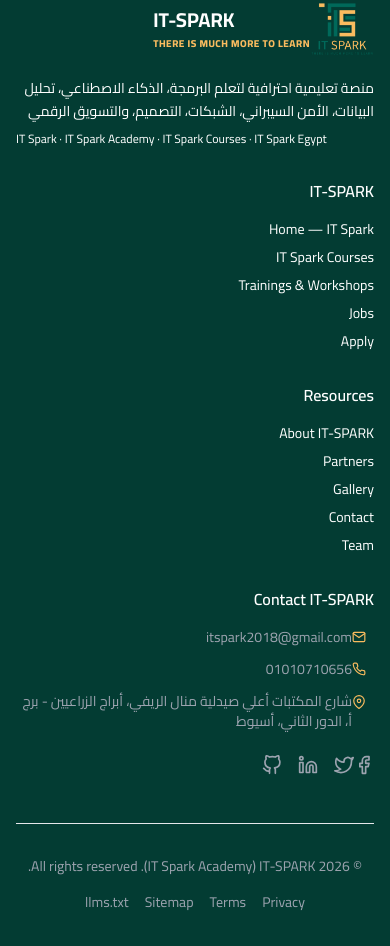
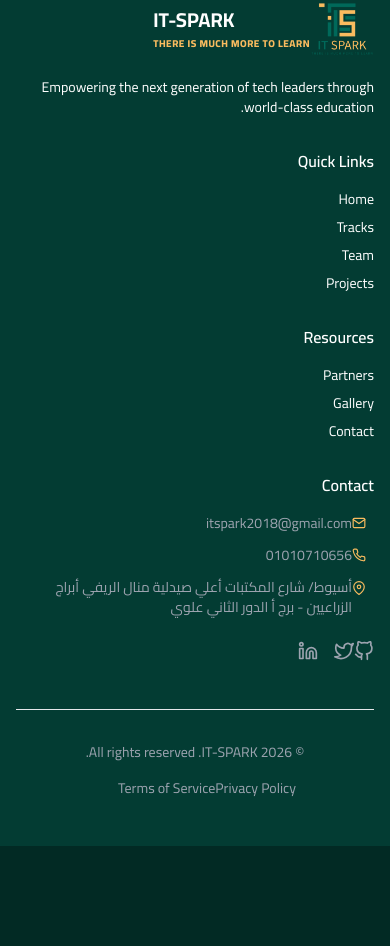
Before and after one commit to mohammedtarek206/IT-SPARK, a Next.js app: page /cart in a window 390 px wide. Shown: the part 960-1906 px from the top of the page. After the commit the page ends 1806 px from the top, so only its background shows below. Built offline with nearby package versions, Linux system fonts and the light colour scheme; no server answers.

Commit message:
feat: latest updates

```diff
--- a/app/page.tsx
+++ b/app/page.tsx
@@ -1,4 +1,3 @@
-import type { Metadata } from 'next';
 import Hero from '@/components/Hero';
 import Stats from '@/components/Stats';
 import About from '@/components/About';
@@ -8,29 +7,6 @@
 import CTA from '@/components/CTA';
 import FeaturedCourses from '@/components/FeaturedCourses';
 import LatestVideos from '@/components/LatestVideos';
-import { createPageMetadata } from '@/lib/seo/metadata';
-import { HOME_METADATA } from '@/lib/seo/config';
-
-export const metadata: Metadata = createPageMetadata({
-  title: HOME_METADATA.title,
-  description: HOME_METADATA.description,
-  path: '/',
-  keywords: [
-    'IT Spark',
-    'IT-SPARK',
-    'IT Spark Academy',
-    'IT Spark Courses',
-    'IT Spark Egypt',
-    'كورسات برمجة',
-    'AI Courses',
-    'Cyber Security',
-    'React',
-    'Angular',
-    'Python',
-    'ICDL',
-    'CCNA',
-  ],
-});
 
 export default function Home() {
   return (
--- a/components/Footer.tsx
+++ b/components/Footer.tsx
@@ -1,11 +1,8 @@
 import Link from 'next/link';
 import Image from 'next/image';
-import { FiMail, FiPhone, FiMapPin, FiGithub, FiTwitter, FiLinkedin, FiFacebook } from 'react-icons/fi';
-import { BRAND, SOCIAL_LINKS } from '@/lib/seo/config';
+import { FiMail, FiPhone, FiMapPin, FiGithub, FiTwitter, FiLinkedin } from 'react-icons/fi';
 
 export default function Footer() {
-  const year = new Date().getFullYear();
-
   return (
     <footer className="bg-surface border-t border-border">
       <div className="container mx-auto px-4 py-12">
@@ -15,177 +12,79 @@
               <div className="relative w-16 h-16 flex items-center justify-center shrink-0">
                 <Image
                   src="/logo.png"
-                  alt="IT-SPARK Logo — IT Spark Academy Egypt"
+                  alt="IT-SPARK Logo"
                   fill
                   className="object-contain"
-                  sizes="64px"
                 />
               </div>
               <div className="flex flex-col">
-                <span className="text-xl font-bold text-foreground leading-tight" dir="ltr">
-                  IT-SPARK
-                </span>
-                <span className="text-[10px] text-accent font-extrabold tracking-wider mt-1" dir="ltr">
-                  THERE IS MUCH MORE TO LEARN
-                </span>
+                <span className="text-xl font-bold text-foreground leading-tight" dir="ltr">IT-SPARK</span>
+                <span className="text-[10px] text-accent font-extrabold tracking-wider mt-1" dir="ltr">THERE IS MUCH MORE TO LEARN</span>
               </div>
             </div>
-            <p className="text-foreground/60 text-sm leading-relaxed" dir="rtl">
-              {BRAND.taglineAr}
-            </p>
-            <p className="text-foreground/50 text-xs mt-2" dir="ltr">
-              IT Spark · IT Spark Academy · IT Spark Courses · IT Spark Egypt
+            <p className="text-foreground/60 text-sm">
+              Empowering the next generation of tech leaders through world-class education.
             </p>
           </div>
 
+          {/* Quick Links */}
           <div>
-            <h3 className="font-semibold text-foreground mb-4">IT-SPARK</h3>
+            <h3 className="font-semibold text-foreground mb-4">Quick Links</h3>
             <ul className="space-y-2 text-foreground/60 text-sm">
-              <li>
-                <Link href="/" className="hover:text-primary transition-colors">
-                  Home — IT Spark
-                </Link>
-              </li>
-              <li>
-                <Link href="/courses" className="hover:text-primary transition-colors">
-                  IT Spark Courses
-                </Link>
-              </li>
-              <li>
-                <Link href="/training-courses" className="hover:text-primary transition-colors">
-                  Trainings & Workshops
-                </Link>
-              </li>
-              <li>
-                <Link href="/jobs" className="hover:text-primary transition-colors">
-                  Jobs
-                </Link>
-              </li>
-              <li>
-                <Link href="/apply" className="hover:text-primary transition-colors">
-                  Apply
-                </Link>
-              </li>
+              <li><Link href="/" className="hover:text-primary transition-colors">Home</Link></li>
+              <li><Link href="/tracks" className="hover:text-primary transition-colors">Tracks</Link></li>
+              <li><Link href="/team" className="hover:text-primary transition-colors">Team</Link></li>
+              <li><Link href="/projects" className="hover:text-primary transition-colors">Projects</Link></li>
             </ul>
           </div>
 
+          {/* Resources */}
           <div>
             <h3 className="font-semibold text-foreground mb-4">Resources</h3>
             <ul className="space-y-2 text-foreground/60 text-sm">
-              <li>
-                <Link href="/about" className="hover:text-primary transition-colors">
-                  About IT-SPARK
-                </Link>
-              </li>
-              <li>
-                <Link href="/partners" className="hover:text-primary transition-colors">
-                  Partners
-                </Link>
-              </li>
-              <li>
-                <Link href="/media" className="hover:text-primary transition-colors">
-                  Gallery
-                </Link>
-              </li>
-              <li>
-                <Link href="/contact" className="hover:text-primary transition-colors">
-                  Contact
-                </Link>
-              </li>
-              <li>
-                <Link href="/team" className="hover:text-primary transition-colors">
-                  Team
-                </Link>
-              </li>
+              <li><Link href="/partners" className="hover:text-primary transition-colors">Partners</Link></li>
+              <li><Link href="/media" className="hover:text-primary transition-colors">Gallery</Link></li>
+              <li><Link href="/contact" className="hover:text-primary transition-colors">Contact</Link></li>
             </ul>
           </div>
 
+          {/* Contact Info */}
           <div>
-            <h3 className="font-semibold text-foreground mb-4">Contact IT-SPARK</h3>
+            <h3 className="font-semibold text-foreground mb-4">Contact</h3>
             <ul className="space-y-3 text-gray-400 text-sm">
               <li className="flex items-center">
-                <FiMail className="mr-2 text-accent shrink-0" aria-hidden />
-                <a href={`mailto:${BRAND.email}`} className="hover:text-accent">
-                  {BRAND.email}
-                </a>
+                <FiMail className="mr-2 text-accent" />
+                itspark2018@gmail.com
               </li>
               <li className="flex items-center">
-                <FiPhone className="mr-2 text-accent shrink-0" aria-hidden />
-                <a href={`tel:${BRAND.phone.replace(/\s/g, '')}`} className="hover:text-accent">
+                <FiPhone className="mr-2 text-accent" />
                 01010710656
-                </a>
               </li>
               <li className="flex items-start">
-                <FiMapPin className="mr-2 mt-1 text-accent shrink-0" aria-hidden />
-                <span dir="rtl">{BRAND.address.streetAddress}، {BRAND.address.addressLocality}</span>
+                <FiMapPin className="mr-2 mt-1 text-accent shrink-0" />
+                <span dir="rtl">أسيوط/ شارع المكتبات أعلي صيدلية منال الريفي أبراج الزراعيين - برج أ الدور الثاني علوي</span>
               </li>
             </ul>
             <div className="flex space-x-4 mt-6">
-              {SOCIAL_LINKS.facebook ? (
-                <a
-                  href={SOCIAL_LINKS.facebook}
-                  rel="noopener noreferrer"
-                  target="_blank"
-                  aria-label="IT-SPARK on Facebook"
-                  className="text-gray-400 hover:text-accent transition-colors"
-                >
-                  <FiFacebook className="w-5 h-5" />
+              <a href="#" className="text-gray-400 hover:text-accent transition-colors">
+                <FiGithub className="w-5 h-5" />
               </a>
-              ) : null}
-              {SOCIAL_LINKS.twitter ? (
-                <a
-                  href={SOCIAL_LINKS.twitter}
-                  rel="noopener noreferrer"
-                  target="_blank"
-                  aria-label="IT-SPARK on Twitter"
-                  className="text-gray-400 hover:text-accent transition-colors"
-                >
+              <a href="#" className="text-gray-400 hover:text-accent transition-colors">
                 <FiTwitter className="w-5 h-5" />
               </a>
-              ) : null}
-              {SOCIAL_LINKS.linkedin ? (
-                <a
-                  href={SOCIAL_LINKS.linkedin}
-                  rel="noopener noreferrer"
-                  target="_blank"
-                  aria-label="IT-SPARK on LinkedIn"
-                  className="text-gray-400 hover:text-accent transition-colors"
-                >
+              <a href="#" className="text-gray-400 hover:text-accent transition-colors">
                 <FiLinkedin className="w-5 h-5" />
               </a>
-              ) : null}
-              {SOCIAL_LINKS.github ? (
-                <a
-                  href={SOCIAL_LINKS.github}
-                  rel="noopener noreferrer"
-                  target="_blank"
-                  aria-label="IT-SPARK on GitHub"
-                  className="text-gray-400 hover:text-accent transition-colors"
-                >
-                  <FiGithub className="w-5 h-5" />
-                </a>
-              ) : null}
             </div>
           </div>
         </div>
 
-        <div className="mt-12 pt-8 border-t border-primary/20 flex flex-col md:flex-row justify-between items-center text-sm text-gray-400 gap-4">
-          <p>
-            © {year} <span dir="ltr">IT-SPARK</span> (IT Spark Academy). All rights reserved.
-          </p>
-          <div className="flex flex-wrap justify-center gap-4 md:gap-6">
-            <Link href="/privacy" className="hover:text-accent transition-colors">
-              Privacy
-            </Link>
-            <Link href="/terms" className="hover:text-accent transition-colors">
-              Terms
-            </Link>
-            <a href="/sitemap.xml" className="hover:text-accent transition-colors">
-              Sitemap
-            </a>
-            <a href="/llms.txt" className="hover:text-accent transition-colors">
-              llms.txt
-            </a>
+        {/* Bottom Bar */}
+        <div className="mt-12 pt-8 border-t border-primary/20 flex flex-col md:flex-row justify-between items-center text-sm text-gray-400">
+          <p>© {new Date().getFullYear()} <span dir="ltr">IT-SPARK</span>. All rights reserved.</p>
+          <div className="flex space-x-6 mt-4 md:mt-0">
+            <Link href="/privacy" className="hover:text-accent transition-colors">Privacy Policy</Link>
+            <Link href="/terms" className="hover:text-accent transition-colors">Terms of Service</Link>
           </div>
         </div>
       </div>
--- a/components/Hero.tsx
+++ b/components/Hero.tsx
@@ -1,179 +1,165 @@
 'use client';
 
 import { useState, useEffect } from 'react';
-import { motion } from 'framer-motion';
-import { FiCode, FiShield, FiCpu, FiPlay, FiArrowRight, FiArrowLeft } from 'react-icons/fi';
+import { motion, AnimatePresence } from 'framer-motion';
+import { FiCode, FiShield, FiCpu, FiPlay, FiVolume2, FiVolumeX } from 'react-icons/fi';
 import Link from 'next/link';
 import { useLanguage } from '@/lib/LanguageContext';
-import HomeHeroMedia from '@/components/HomeHeroMedia';
-import { HOME_METADATA } from '@/lib/seo/config';
-import { getCoursePath } from '@/lib/seo/slug';
-
-interface FeaturedCourse {
-  _id: string;
-  slug?: string;
-  title: string;
-  shortDescription?: string;
-  description?: string;
-  thumbnail?: string;
-  previewVideoUrl?: string;
-  isFree?: boolean;
-  price?: number;
-}
+import { getDriveDirectLink, getDriveEmbedLink, getDriveStreamLink } from '@/lib/media';
 
 export default function Hero() {
   const { t, lang } = useLanguage();
-  const isRtl = lang === 'ar';
-  const [featured, setFeatured] = useState<FeaturedCourse | null>(null);
-  const [loading, setLoading] = useState(true);
-
+  const [videoLink, setVideoLink] = useState('https://www.youtube.com/watch?v=dQw4w9WgXcQ');
+  const [isMuted, setIsMuted] = useState(true);
   useEffect(() => {
-    fetch('/api/home/content')
-      .then((res) => res.json())
-      .then((data) => {
-        if (data.featuredCourse) setFeatured(data.featuredCourse);
+    fetch('/api/settings')
+      .then(res => res.json())
+      .then(data => {
+        if (data.introVideoUrl) setVideoLink(data.introVideoUrl);
       })
-      .catch((err) => console.error('Failed to fetch featured course:', err))
-      .finally(() => setLoading(false));
+      .catch(err => console.error('Failed to fetch Hero settings:', err));
   }, []);
 
-  const description =
-    featured?.shortDescription?.trim() ||
-    featured?.description?.trim() ||
-    t('hero_desc');
+  return (
+    <section className="relative min-h-screen flex items-center justify-center overflow-hidden bg-background pt-32 lg:pt-20">
+      {/* Animated Background */}
+      <div className="absolute inset-0 cyber-grid opacity-5"></div>
+      <div className="absolute inset-0 bg-gradient-to-r from-primary/20 via-transparent to-accent/20 animate-gradient"></div>
 
-  const courseHref = featured ? getCoursePath(featured) : '/courses';
-
-  return (
-    <section className="relative w-full overflow-hidden bg-background" aria-label="IT-SPARK Home">
-      <div className="relative min-h-[72vh] sm:min-h-[80vh] lg:min-h-[88vh] w-full">
-        {loading ? (
-          <div className="absolute inset-0 bg-slate-900 animate-pulse" aria-hidden />
-        ) : featured ? (
-          <HomeHeroMedia
-            thumbnail={featured.thumbnail}
-            videoUrl={featured.previewVideoUrl}
-            title={featured.title}
-          />
-        ) : (
-          <div className="absolute inset-0 bg-gradient-to-br from-slate-950 via-primary/20 to-slate-900" aria-hidden />
-        )}
-
-        <div className="absolute inset-0 bg-gradient-to-t from-background via-background/85 to-background/30" />
-        <div className="absolute inset-0 bg-gradient-to-r from-background/80 via-transparent to-background/40 rtl:bg-gradient-to-l" />
-
-        <div className="absolute inset-0 flex flex-col justify-end">
-          <div className="container mx-auto px-4 pb-10 sm:pb-14 lg:pb-20 pt-28 lg:pt-24 relative z-10">
-            <motion.div
-              initial={{ opacity: 0, y: 24 }}
+      {/* Content */}
+      <div className="container mx-auto px-4 relative z-10">
+        <div className="flex flex-col lg:flex-row items-center gap-12">
+          <div className="flex-1 text-center lg:text-start rtl:lg:text-start">
+            <motion.h1
+              initial={{ opacity: 0, y: 20 }}
               animate={{ opacity: 1, y: 0 }}
-              transition={{ duration: 0.7 }}
-              className="max-w-3xl"
-            >
-              <h1
-                className="text-xl sm:text-2xl md:text-3xl font-black text-white leading-tight mb-2 drop-shadow-lg"
+              transition={{ duration: 0.6 }}
+              className="text-4xl sm:text-5xl md:text-7xl font-extrabold mb-2 bg-gradient-to-r from-primary via-purple-500 to-accent bg-clip-text text-transparent inline-block pr-2 pb-2 tracking-wide font-inter"
               dir="ltr"
             >
-                {HOME_METADATA.h1}
-              </h1>
+              IT-SPARK
+            </motion.h1>
 
-              <h2 className="text-base sm:text-lg md:text-xl font-bold text-white/90 mb-4 max-w-2xl leading-relaxed">
-                {HOME_METADATA.h2}
-              </h2>
+            <motion.h2
+              initial={{ opacity: 0, y: 20 }}
+              animate={{ opacity: 1, y: 0 }}
+              transition={{ duration: 0.6, delay: 0.15 }}
+              className="text-xl sm:text-2xl md:text-3xl font-bold mb-4 md:mb-6 text-accent/90 tracking-widest font-inter block"
+              dir="ltr"
+            >
+              THERE IS MUCH MORE TO LEARN
+            </motion.h2>
 
-              {featured ? (
-                <>
-                  <h3 className="text-lg sm:text-2xl md:text-3xl font-black text-white/95 leading-tight mb-2 line-clamp-2">
-                    {featured.title}
-                  </h3>
+            <motion.p
+              initial={{ opacity: 0, y: 20 }}
+              animate={{ opacity: 1, y: 0 }}
+              transition={{ duration: 0.6, delay: 0.3 }}
+              className="text-lg sm:text-xl md:text-2xl text-foreground/80 mb-6 md:mb-8"
+            >
+              {t('hero_subtitle')}
+            </motion.p>
 
-                  <p className="text-sm sm:text-base text-white/80 font-medium mb-6 max-w-2xl line-clamp-3 leading-relaxed">
-                    {description}
-                  </p>
+            <motion.p
+              initial={{ opacity: 0, y: 20 }}
+              animate={{ opacity: 1, y: 0 }}
+              transition={{ duration: 0.6, delay: 0.4 }}
+              className="text-sm sm:text-base md:text-lg text-foreground/60 mb-8 md:mb-12 max-w-2xl mx-auto lg:mx-0"
+            >
+              {t('hero_desc')}
+            </motion.p>
 
-                  <div className="flex flex-col sm:flex-row flex-wrap gap-3 sm:gap-4">
+            <motion.div
+              initial={{ opacity: 0, y: 20 }}
+              animate={{ opacity: 1, y: 0 }}
+              transition={{ duration: 0.6, delay: 0.6 }}
+              className="flex flex-col sm:flex-row flex-wrap justify-center lg:justify-start gap-4 mb-12 md:mb-16"
+            >
               <Link
-                      href={courseHref}
-                      className="px-6 py-3.5 sm:px-8 sm:py-4 bg-gradient-to-r from-primary to-accent rounded-full text-white font-black text-sm uppercase tracking-widest hover:scale-[1.02] transition-transform shadow-lg shadow-primary/40 text-center flex items-center justify-center gap-2"
-                    >
-                      {isRtl ? 'عرض الكورس' : 'View Course'}
-                      {isRtl ? <FiArrowLeft /> : <FiArrowRight />}
-                    </Link>
-                    <Link
-                      href={courseHref}
-                      className="px-6 py-3.5 sm:px-8 sm:py-4 bg-white/10 backdrop-blur-md border-2 border-white/25 rounded-full text-white font-bold hover:bg-white/20 transition-colors text-center flex items-center justify-center gap-2"
-                    >
-                      <FiPlay />
-                      {isRtl ? 'سجّل الآن' : 'Enroll Now'}
-                    </Link>
-                    <Link
-                      href="/courses"
-                      className="px-6 py-3.5 text-white/90 text-sm font-bold underline-offset-4 hover:underline text-center"
-                    >
-                      {isRtl ? 'كل كورسات IT Spark' : 'All IT Spark Courses'}
-                    </Link>
-                  </div>
-                </>
-              ) : (
-                <>
-                  <p className="text-foreground/70 mb-6 max-w-xl">{t('hero_subtitle')}</p>
-                  <div className="flex flex-wrap gap-3">
-                    <Link
-                      href="/courses"
-                      className="inline-flex px-8 py-4 bg-gradient-to-r from-primary to-accent rounded-full text-white font-semibold"
+                href="/signup"
+                className="px-6 py-3 sm:px-8 sm:py-4 bg-gradient-to-r from-primary to-accent rounded-full text-white font-semibold hover:scale-105 transition-transform shadow-lg shadow-primary/50 text-center"
               >
                 {t('start_journey')}
               </Link>
-                    <Link
-                      href="/training-courses"
-                      className="inline-flex px-8 py-4 border border-primary/40 rounded-full text-primary font-semibold hover:bg-primary/10"
+              <button
+                className="px-6 py-3 sm:px-8 sm:py-4 border-2 border-primary rounded-full text-primary font-semibold hover:bg-primary/10 transition-colors flex items-center justify-center gap-2 group"
+                onClick={() => window.open(videoLink, '_blank')}
               >
-                      {isRtl ? 'التدريبات' : 'Trainings'}
-                    </Link>
-                  </div>
-                </>
-              )}
+                <FiPlay className="group-hover:scale-125 transition-transform" />
+                {t('video_btn')}
+              </button>
             </motion.div>
           </div>
+
+          {/* Video / Visual Placeholder */}
+          <motion.div
+            initial={{ opacity: 0, scale: 0.8 }}
+            animate={{ opacity: 1, scale: 1 }}
+            transition={{ duration: 0.8, delay: 0.4 }}
+            className="flex-1 w-full max-w-2xl"
+          >
+            <div className="relative aspect-video rounded-2xl md:rounded-3xl overflow-hidden glass border border-white/10 shadow-2xl group bg-black/20">
+              <video
+                src="/intro.mp4"
+                className="w-full h-full object-cover rounded-2xl md:rounded-3xl"
+                autoPlay
+                loop
+                muted={isMuted}
+                playsInline
+                controls={false}
+              />
+
+              <button
+                onClick={() => setIsMuted(!isMuted)}
+                className="absolute bottom-4 right-4 md:bottom-6 md:right-6 p-3 md:p-4 rounded-xl bg-black/40 hover:bg-black/60 backdrop-blur-md border border-white/10 z-30 transition-all text-white group"
+                aria-label="Toggle Mute"
+              >
+                {isMuted ? (
+                  <FiVolumeX className="w-5 h-5 md:w-6 md:h-6 text-gray-300 group-hover:text-white" />
+                ) : (
+                  <FiVolume2 className="w-5 h-5 md:w-6 md:h-6 text-primary group-hover:scale-110 transition-transform" />
+                )}
+              </button>
+
+
             </div>
+          </motion.div>
         </div>
 
-      <div className="container mx-auto px-4 relative z-10 -mt-4 pb-16">
+        {/* Features Preview */}
         <motion.div
           initial={{ opacity: 0, y: 20 }}
-          whileInView={{ opacity: 1, y: 0 }}
-          viewport={{ once: true }}
-          transition={{ duration: 0.6 }}
-          className="grid grid-cols-1 sm:grid-cols-2 lg:grid-cols-3 gap-4 md:gap-6"
+          animate={{ opacity: 1, y: 0 }}
+          transition={{ duration: 0.6, delay: 0.8 }}
+          className="grid grid-cols-1 sm:grid-cols-2 lg:grid-cols-3 gap-6 md:gap-8 mt-16 md:mt-24"
         >
           {[
-            {
-              icon: FiCode,
-              title: lang === 'en' ? 'Programming' : 'البرمجة',
-              desc: lang === 'en' ? 'Master modern languages' : 'أتقن اللغات الحديثة',
-            },
-            {
-              icon: FiShield,
-              title: lang === 'en' ? 'Cybersecurity' : 'الأمن السيبراني',
-              desc: lang === 'en' ? 'Protect digital assets' : 'حماية الأصول الرقمية',
-            },
-            {
-              icon: FiCpu,
-              title: lang === 'en' ? 'AI & ML' : 'الذكاء الاصطناعي',
-              desc: lang === 'en' ? 'Build intelligent systems' : 'بناء أنظمة ذكية',
-            },
+            { icon: FiCode, title: lang === 'en' ? 'Programming' : 'البرمجة', desc: lang === 'en' ? 'Master modern languages' : 'أتقن اللغات الحديثة' },
+            { icon: FiShield, title: lang === 'en' ? 'Cybersecurity' : 'الأمن السيبراني', desc: lang === 'en' ? 'Protect digital assets' : 'حماية الأصول الرقمية' },
+            { icon: FiCpu, title: lang === 'en' ? 'AI & ML' : 'الذكاء الاصطناعي', desc: lang === 'en' ? 'Build intelligent systems' : 'بناء أنظمة ذكية' },
           ].map((item, index) => (
             <div
               key={index}
-              className="glass rounded-2xl p-5 md:p-6 border border-border/10 flex flex-col items-center text-center hover:border-primary/20 transition-colors"
+              className="glass rounded-2xl p-5 md:p-6 hover:scale-105 transition-transform border border-border/10 flex flex-col items-center text-center"
             >
-              <item.icon className="w-10 h-10 text-primary mb-3" aria-hidden />
-              <h3 className="text-lg font-bold text-foreground">{item.title}</h3>
-              <p className="text-sm text-foreground/60 mt-1">{item.desc}</p>
+              <item.icon className="w-10 h-10 md:w-12 md:h-12 text-primary mb-4" />
+              <h3 className="text-lg md:text-xl font-bold mb-2 text-foreground">{item.title}</h3>
+              <p className="text-sm md:text-base text-foreground/60">{item.desc}</p>
             </div>
           ))}
         </motion.div>
       </div>
+
+      {/* Scroll Indicator */}
+      <motion.div
+        initial={{ opacity: 0 }}
+        animate={{ opacity: 1 }}
+        transition={{ delay: 1, repeat: Infinity, repeatType: 'reverse', duration: 1 }}
+        className="absolute bottom-8 left-1/2 transform -translate-x-1/2"
+      >
+        <div className="w-6 h-10 border-2 border-accent rounded-full flex justify-center">
+          <div className="w-1 h-3 bg-accent rounded-full mt-2 animate-bounce"></div>
+        </div>
+      </motion.div>
     </section>
   );
 }
--- a/components/Navbar.tsx
+++ b/components/Navbar.tsx
@@ -99,7 +99,7 @@
       icon: FiAward,
     },
     { href: '/jobs', label: t('jobs') || (isRtl ? 'الوظائف' : 'Jobs'), icon: FiBriefcase },
-    { href: '/apply', label: isRtl ? 'تقديم شهادة' : 'Apply', icon: FiBriefcase },
+    { href: '/apply', label: isRtl ? 'تقديم' : 'Apply', icon: FiBriefcase },
     { href: '/contact', label: t('contact'), icon: FiMail },
   ];
 
```
Also changed, not shown: app/apply/page.tsx (+3 -8 lines), app/cart/page.tsx (+11 -12 lines), app/courses/page.tsx (+6 -7 lines), app/globals.css (+0 -30 lines), app/jobs/page.tsx (+2 -7 lines), app/layout.tsx (+93 -13 lines), components/FeaturedCourses.tsx (+3 -6 lines). Lines whose indentation alone changed are shown as unchanged.
